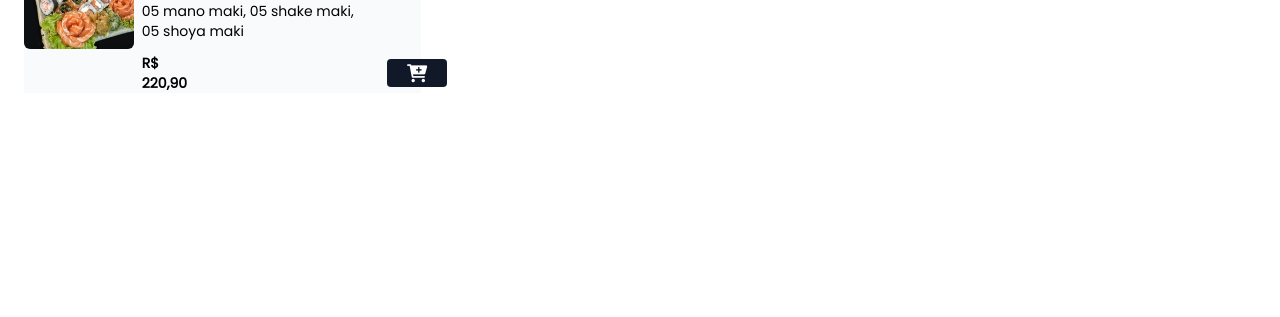
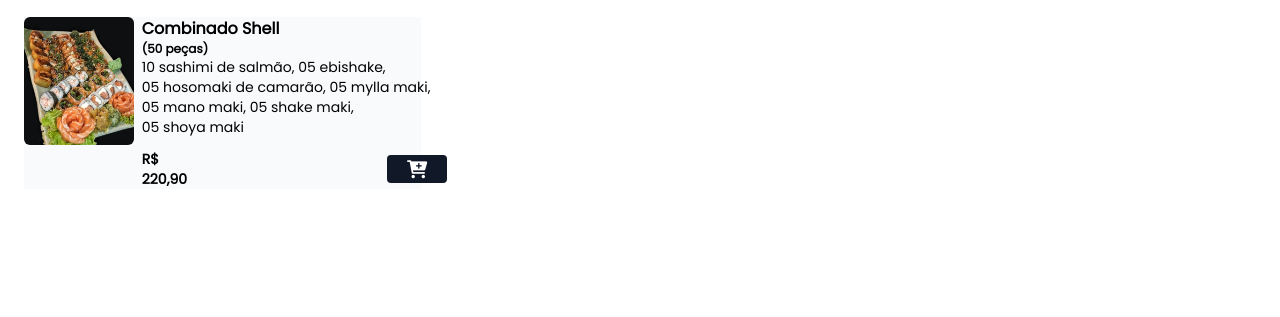
Before and after one commit to Edenilton2023/menuDigitalAmburg, a website: page index.html in a window 1280 px wide. Shown: the part 1587-1904 px from the top of the page. Before the commit the page ends 1808 px from the top, so only its background shows below. Drawn offline with Linux system fonts and the light colour scheme.

Commit message:
resposividade

```diff
--- a/index.html
+++ b/index.html
@@ -75,7 +75,7 @@
         class=" grid grid-cols-1 md:grid-cols-1 gap-4 mx-auto w-full px-3 mb-16"
       >
 
-<section id="section1" class= "hscreen content-section  grid ms: grid-cols-1 md:grid-cols-2 lg:grid-cols-3 gap-5 mx-auto max-w-7xl px-3 mb-16 mt-72">
+<section id="section1" class= "hscreen content-section  grid ms: grid-cols-1 md:grid-cols-2 lg:grid-cols-3 gap-5 mx-auto max-w-7xl px-3 mb-16 mt-96">
  <!-- adicionando item real -->
    <!--  REPETIR ESSE FOMATO PRA TODOS    -->
 <div class="w-full" >
```
Also changed, not shown: styles/output.css.
